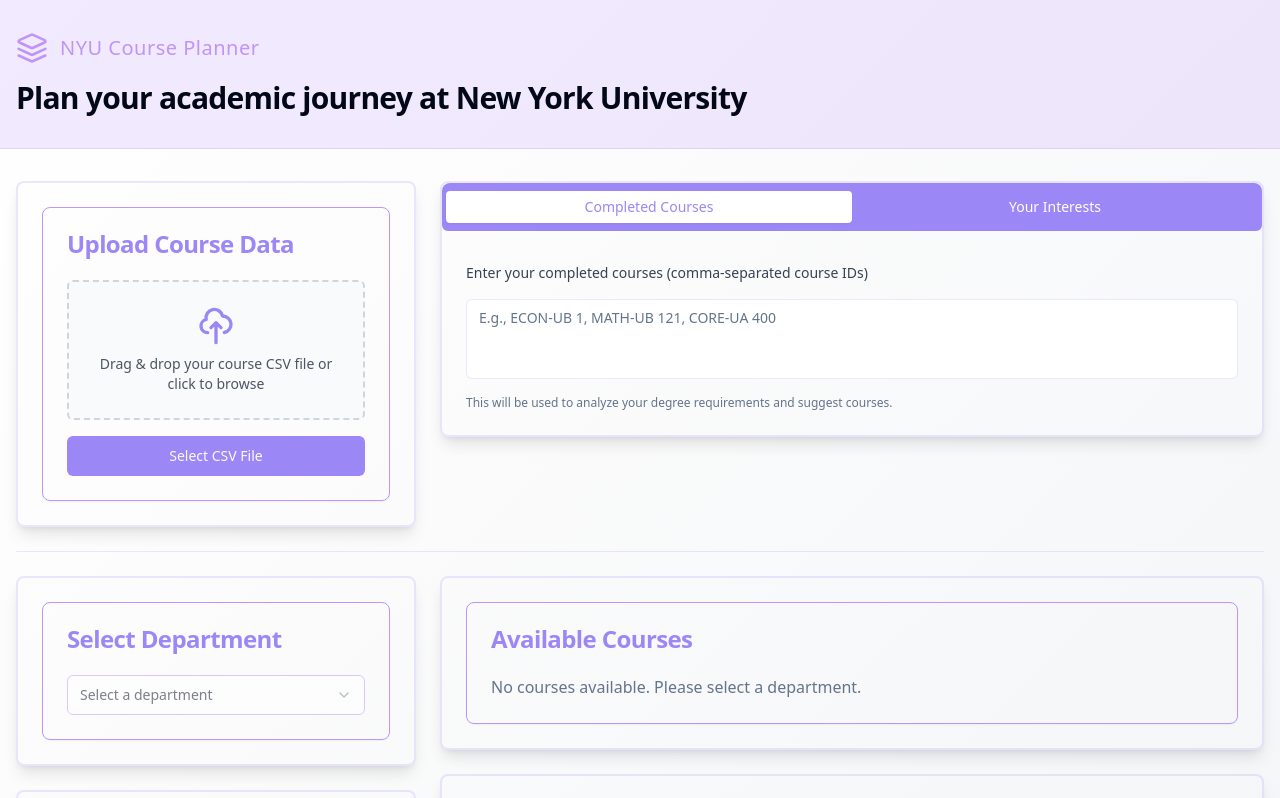
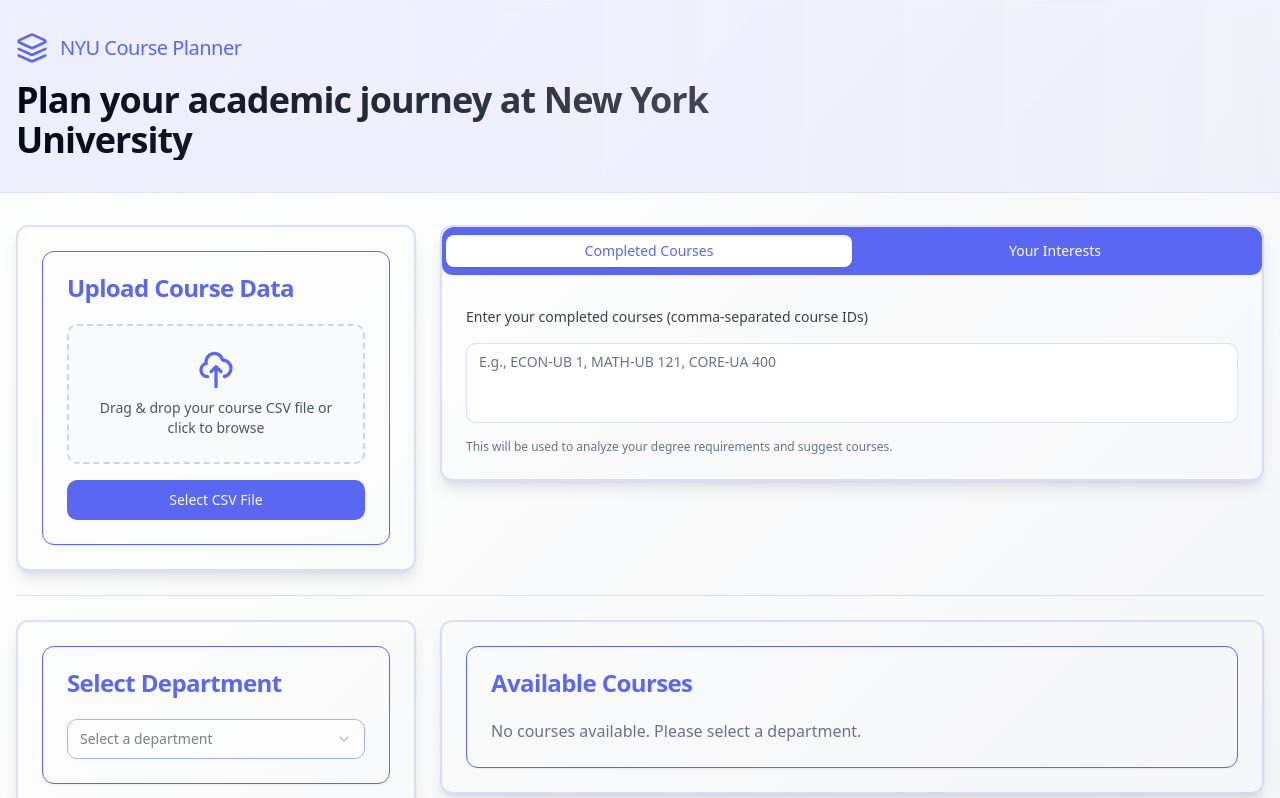
Before and after one commit to nbagkar/purple-course-planner-23, a React (Vite) app: page / in a window 1280 px wide. Shown: the top 798 px of the page. Built offline with nearby package versions, Linux system fonts and the light colour scheme.

Commit message:
Refactor: Improve UI styling
Update the UI to improve the look and feel of the application.

```diff
--- a/src/components/Header.tsx
+++ b/src/components/Header.tsx
@@ -4,14 +4,14 @@ import { Layers } from 'lucide-react';
 
 const Header = () => {
   return (
-    <header className="w-full bg-primary/20 border-b border-primary/30 py-8">
+    <header className="w-full bg-gradient-to-r from-primary/10 to-primary/5 backdrop-blur-sm border-b border-primary/10 py-8">
       <div className="container mx-auto px-4">
         <div className="flex items-center gap-3 mb-4">
           <Layers className="h-8 w-8 text-primary" />
-          <h2 className="text-xl font-medium tracking-wide text-primary">NYU Course Planner</h2>
+          <h2 className="text-xl font-medium tracking-tight text-primary">NYU Course Planner</h2>
         </div>
 
-        <h1 className="text-2xl md:text-3xl font-bold tracking-tight text-foreground max-w-3xl">
+        <h1 className="text-3xl md:text-4xl font-bold tracking-tight text-foreground max-w-3xl bg-gradient-to-r from-foreground to-foreground/70 bg-clip-text text-transparent">
           Plan your academic journey at New York University
         </h1>
       </div>
--- a/src/index.css
+++ b/src/index.css
@@ -14,7 +14,7 @@
     --popover: 0 0% 100%;
     --popover-foreground: 222.2 84% 4.9%;
 
-    --primary: 265 89% 78%;
+    --primary: 235 85% 65%;
     --primary-foreground: 210 40% 98%;
 
     --secondary: 210 40% 96.1%;
@@ -23,17 +23,17 @@
     --muted: 210 40% 96.1%;
     --muted-foreground: 215.4 16.3% 46.9%;
 
-    --accent: 265 89% 78%;
+    --accent: 235 85% 65%;
     --accent-foreground: 222.2 47.4% 11.2%;
 
     --destructive: 0 84.2% 60.2%;
     --destructive-foreground: 210 40% 98%;
 
-    --border: 265 89% 78%;
-    --input: 265 89% 78%;
-    --ring: 265 89% 78%;
+    --border: 235 85% 65%;
+    --input: 235 85% 65%;
+    --ring: 235 85% 65%;
 
-    --radius: 0.5rem;
+    --radius: 0.75rem;
   }
 }
 
@@ -42,13 +42,13 @@
     @apply border-border;
   }
   body {
-    @apply bg-background text-foreground;
+    @apply bg-gradient-to-br from-white to-primary/5 min-h-screen text-foreground antialiased;
   }
 }
 
 @layer components {
   .glass-effect {
-    @apply backdrop-blur-md bg-white/10 border border-white/20 shadow-xl;
+    @apply backdrop-blur-md bg-white/90 border border-white/20 shadow-lg;
   }
 
   .gradient-border {
@@ -68,10 +68,10 @@
   }
 
   .input-modern {
-    @apply bg-secondary/50 border-0 focus:ring-2 focus:ring-primary placeholder:text-muted-foreground/50;
+    @apply bg-white/50 border-0 focus:ring-2 focus:ring-primary/50 shadow-sm;
   }
 
   .button-modern {
-    @apply bg-primary hover:bg-primary/90 text-white transition-colors duration-200;
+    @apply bg-primary hover:bg-primary/90 text-white shadow-sm transition-all duration-200;
   }
 }
--- a/src/models/types.ts
+++ b/src/models/types.ts
@@ -1,3 +1,4 @@
+
 export interface Course {
   course_id: string;
   title: string;
@@ -45,6 +46,7 @@ export interface CategoryRequirement {
   credits_required: number;
   notes?: string;
   electives_required?: number;
+  missing?: string[];
 }
 
 export interface CategoryMissing {
--- a/tailwind.config.ts
+++ b/tailwind.config.ts
@@ -1,3 +1,4 @@
+
 import type { Config } from "tailwindcss";
 
 export default {
@@ -45,7 +46,7 @@ export default {
           foreground: "hsl(var(--accent-foreground))"
         },
         nyu: {
-          'purple': '#9b87f5',    // A nicer purple color
+          'purple': 'hsl(235, 85%, 65%)',
           'silver': '#9F9EA1',
         }
       },
```
